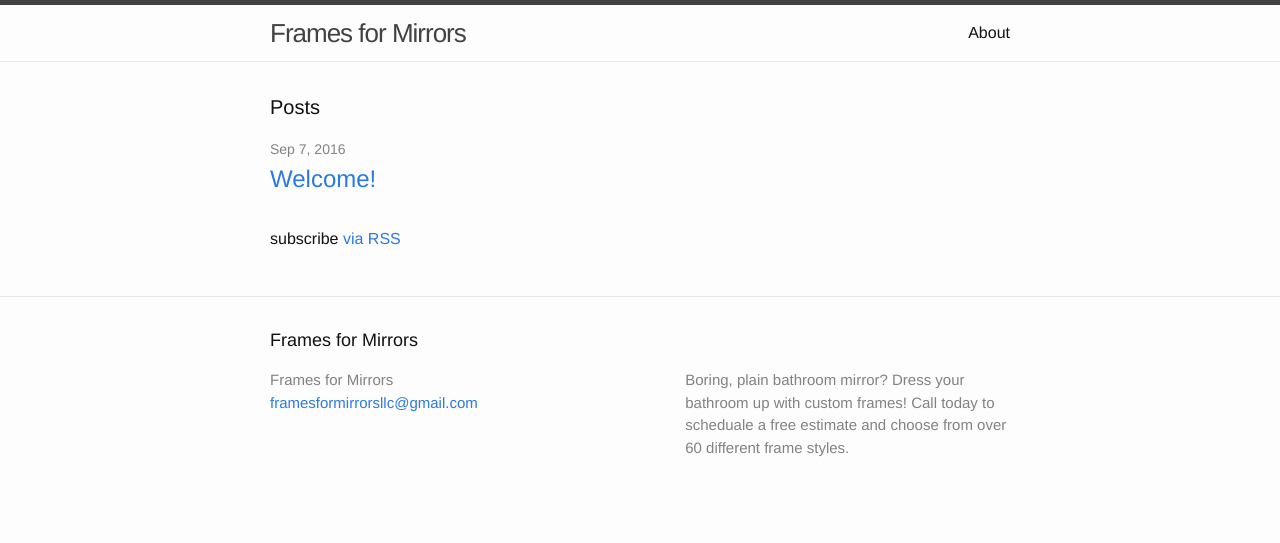
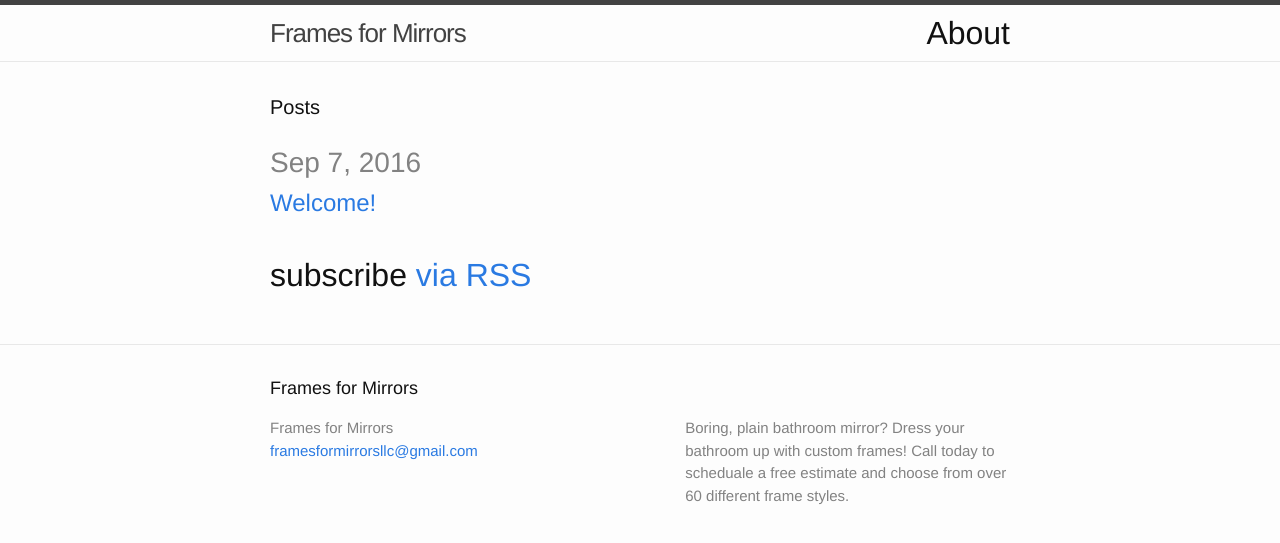
Before and after one commit to savlarson/savlarson.github.io, a Jekyll site: the page built from index.html, in a window 1280 px wide. Shown: the top 543 px of the page. Built offline with Jekyll 4.4.1, drawn with Linux system fonts in a browser that asks for light colours.

Commit message:
Update main.scss

```diff
--- a/css/main.scss
+++ b/css/main.scss
@@ -6,8 +6,8 @@
 
 
 // Our variables
-$base-font-family: "Helvetica Neue", Helvetica, Arial, sans-serif;
-$base-font-size:   16px;
+$base-font-family: "Snell Roundhand", Helvetica, Georgia, Times New Roman;
+$base-font-size:   32px;
 $base-font-weight: 400;
 $small-font-size:  $base-font-size * 0.875;
 $base-line-height: 1.5;
```
